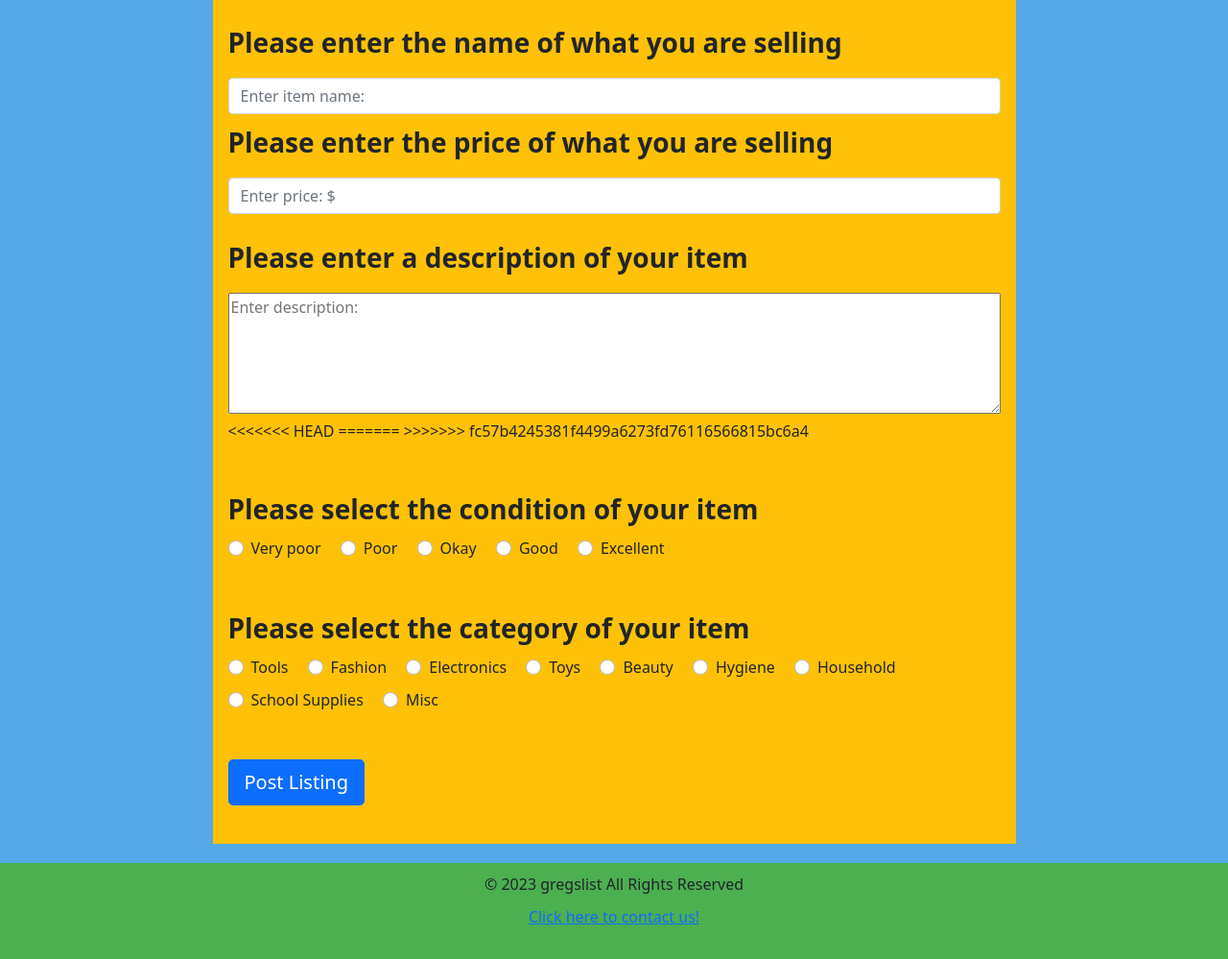
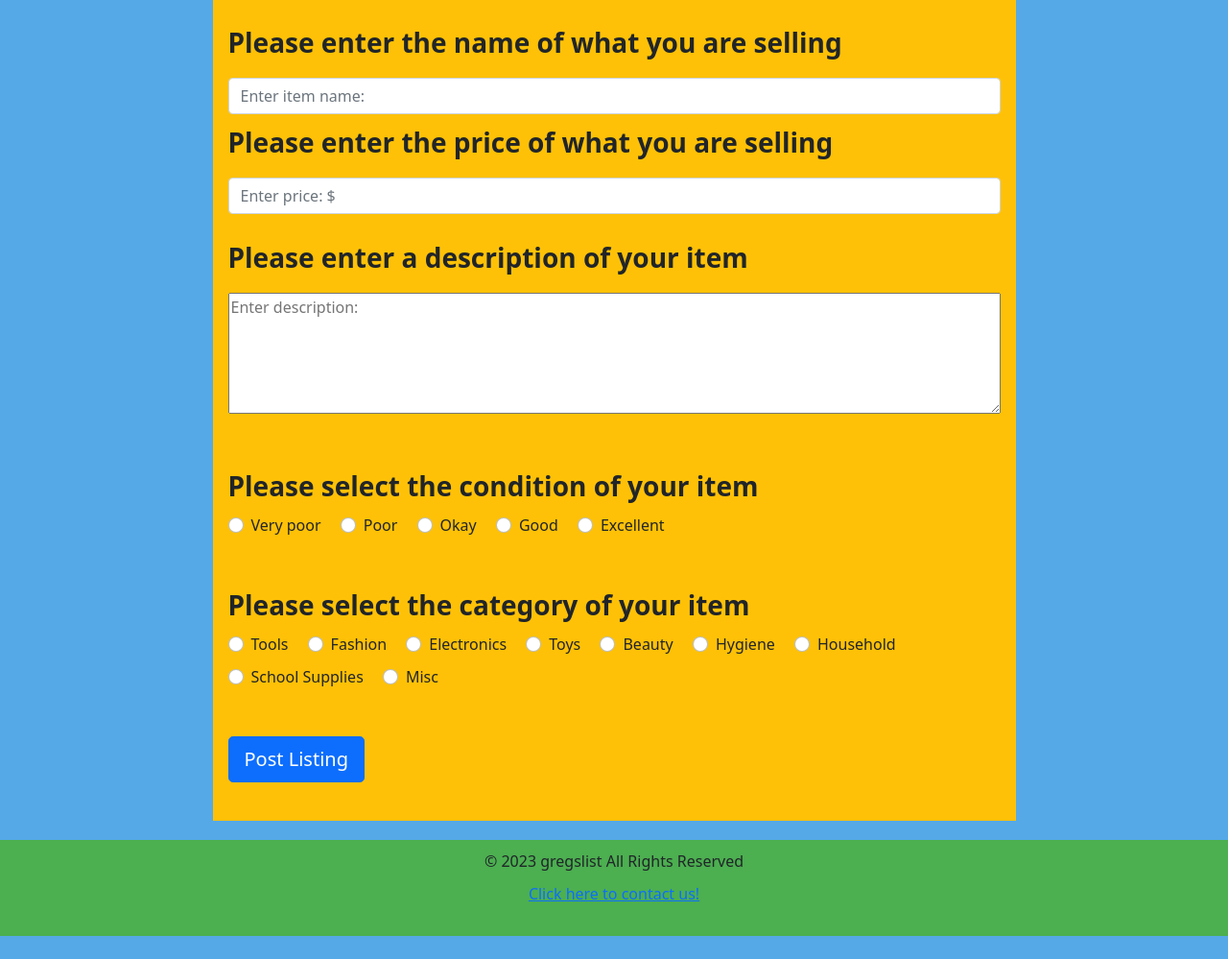
Before and after one commit to ajwild320/Project-Gregslist, a Flask app: template templates/create_listing.html in a window 1280 px wide. Shown: the part 249-1248 px from the top of the page at 96% size. After the commit the page ends 1224 px from the top, so only its background shows below. Run offline with Flask 3, Linux system fonts and the light colour scheme; the template is opened without the code that fills it, so the values that code supplies are empty.

Commit message:
fixing merge conflicts

```diff
--- a/templates/create_listing.html
+++ b/templates/create_listing.html
@@ -33,15 +33,12 @@ Home page
             <textarea id="formGroupExampleInput" rows="5" style="min-width: 100%" class="mt-3"
                 placeholder="Enter description:" name="description"></textarea>
         </div>
-<<<<<<< HEAD
-=======
         <!-- <div class="input-group custom-file-button"> -->
             <!-- <label for="formGroupExampleInput" class="fs-3 fw-bold mt-4">Please attach an image to your item</label> -->
             <!-- NOTE: can change default "Choose file" by messing with custom bootstrap css. Just need to download it locally firsts -->
             <!-- <input type="file" style="min-width: 100%" class="form-control mt-3" name="itemimagefile"
                 id="inputGroupFile">
         </div> -->
->>>>>>> fc57b4245381f4499a6273fd76116566815bc6a4
         <div class="mt-4">
             <label for="formselectcondition" style="min-width: 100%" class="fs-3 fw-bold mt-4">Please select the
                 condition of your item</label>
```
